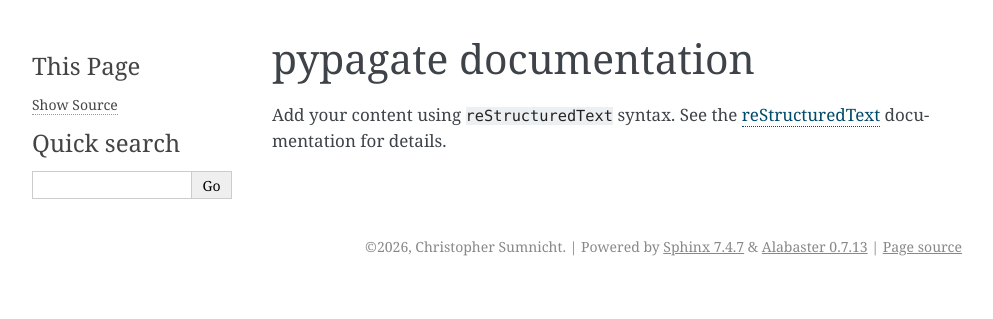
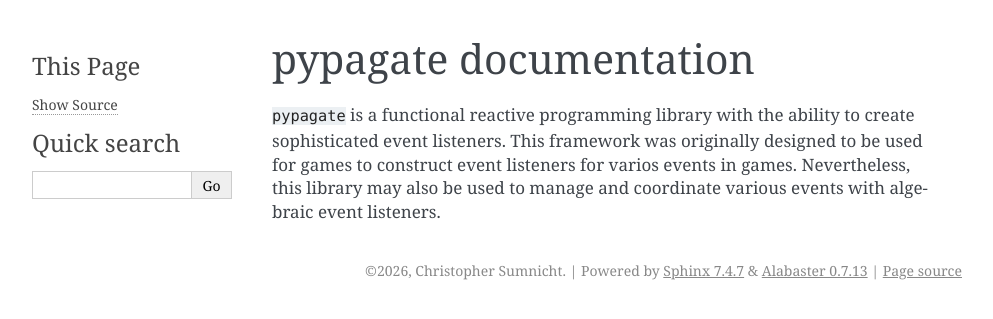
Before and after one commit to thyrgle/pypagate, a Sphinx documentation site: the page built from docs/source/index.rst, in a window 1280 px wide. Shown: the top 319 px of the page, without its empty margins (148-1141 px from the left). Built offline with Sphinx 7.4.7, drawn with Linux system fonts in a browser that asks for light colours.

Commit message:
Basic description in docs.

```diff
--- a/docs/source/index.rst
+++ b/docs/source/index.rst
@@ -1,15 +1,7 @@
-.. pypagate documentation master file, created by
-   sphinx-quickstart on Sat Apr 18 21:18:47 2026.
-   You can adapt this file completely to your liking, but it should at least
-   contain the root `toctree` directive.
-
 pypagate documentation
 ======================
 
-Add your content using ``reStructuredText`` syntax. See the
-`reStructuredText <https://www.sphinx-doc.org/en/master/usage/restructuredtext/index.html>`_
-documentation for details.
-
+``pypagate`` is a functional reactive programming library with the ability to create sophisticated event listeners. This framework was originally designed to be used for games to construct event listeners for varios events in games. Nevertheless, this library may also be used to manage and coordinate various events with algebraic event listeners.
 
 .. toctree::
    :maxdepth: 2
```
